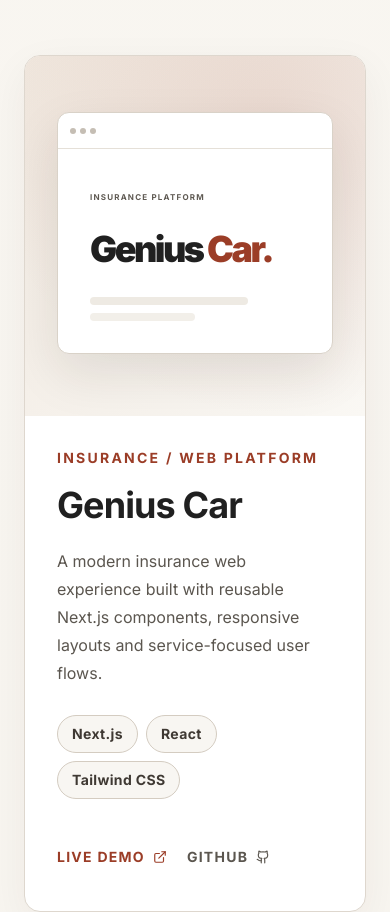
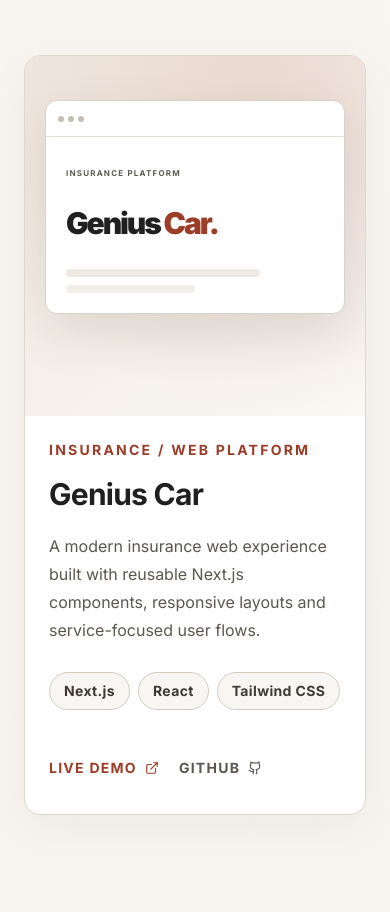
Before and after one commit to Mehedi1-SWE/portfolio, a Next.js app: page / in a window 390 px wide. Shown: the part 7780-8692 px from the top of the page. Built offline with nearby package versions, Linux system fonts and the light colour scheme.

Commit message:
Tune project section spacing for mobile

```diff
--- a/components/Projects.tsx
+++ b/components/Projects.tsx
@@ -20,20 +20,20 @@ export function Projects() {
       <div className="mt-14 space-y-5">
         {projects.map((project) => (
           <article key={project.title} className="group grid overflow-hidden rounded-2xl border border-[#DED7CE] bg-white shadow-[0_14px_44px_rgba(54,39,29,.055)] transition hover:-translate-y-1.5 hover:shadow-[0_26px_72px_rgba(54,39,29,.12)] lg:grid-cols-[1.05fr_.95fr]">
-            <div className="relative min-h-[360px] overflow-hidden bg-[radial-gradient(circle_at_72%_20%,rgba(155,61,39,.13),transparent_18rem),linear-gradient(135deg,#F0E8DF,#FAF8F4)] p-8 md:p-10">
+            <div className="relative min-h-[360px] overflow-hidden bg-[radial-gradient(circle_at_72%_20%,rgba(155,61,39,.13),transparent_18rem),linear-gradient(135deg,#F0E8DF,#FAF8F4)] p-5 sm:p-8 md:p-10">
               <div className="relative mx-auto mt-6 max-w-xl rounded-xl border border-[#D9D2C8] bg-white shadow-[0_20px_50px_rgba(38,31,24,.10)] transition duration-500 group-hover:scale-[1.015]">
                 <div className="flex h-9 items-center gap-1 border-b border-[#E5E0D8] px-3"><i className="block h-1.5 w-1.5 rounded-full bg-[#C5BEB4]" /><i className="block h-1.5 w-1.5 rounded-full bg-[#C5BEB4]" /><i className="block h-1.5 w-1.5 rounded-full bg-[#C5BEB4]" /></div>
-                <div className="p-8">
+                <div className="p-5 sm:p-8">
                   <span className="text-[8px] font-bold uppercase tracking-[.15em] text-[#5F5A53]">Insurance platform</span>
-                  <p className="mt-5 text-4xl font-black tracking-[-.07em] text-[#202020]">Genius <span className="text-[#9B3D27]">Car.</span></p>
+                  <p className="mt-5 text-3xl font-black tracking-[-.07em] sm:text-4xl text-[#202020]">Genius <span className="text-[#9B3D27]">Car.</span></p>
                   <div className="mt-7 h-2 w-3/4 rounded-full bg-[#EEEAE3]" /><div className="mt-2 h-2 w-1/2 rounded-full bg-[#F2EFE9]" />
                 </div>
               </div>
             </div>
 
-            <div className="flex flex-col justify-center p-8 md:p-12">
+            <div className="flex flex-col justify-center p-6 sm:p-8 md:p-12">
               <span className="text-sm font-bold uppercase tracking-[.16em] text-[#9B3D27]">{project.category}</span>
-              <h3 className="mt-4 text-4xl font-bold leading-[1.2] tracking-[-.025em] text-[#202020]">{project.title}</h3>
+              <h3 className="mt-4 text-3xl font-bold leading-[1.2] tracking-[-.025em] text-[#202020] sm:text-4xl">{project.title}</h3>
               <p className="mt-5 text-[16px] leading-7 text-[#5B564F]">{project.description}</p>
               <div className="mt-7 flex flex-wrap gap-2">{project.stack.map((item) => <span key={item} className="inline-flex items-center rounded-full border border-[#D4CCC1] bg-[#F8F6F2] px-3.5 py-2 text-sm font-bold tracking-[.025em] text-[#3F3933] transition hover:-translate-y-0.5 hover:border-[#BCA99A] hover:bg-white">{item}</span>)}</div>
               <div className="mt-9 flex flex-wrap gap-5">
```
